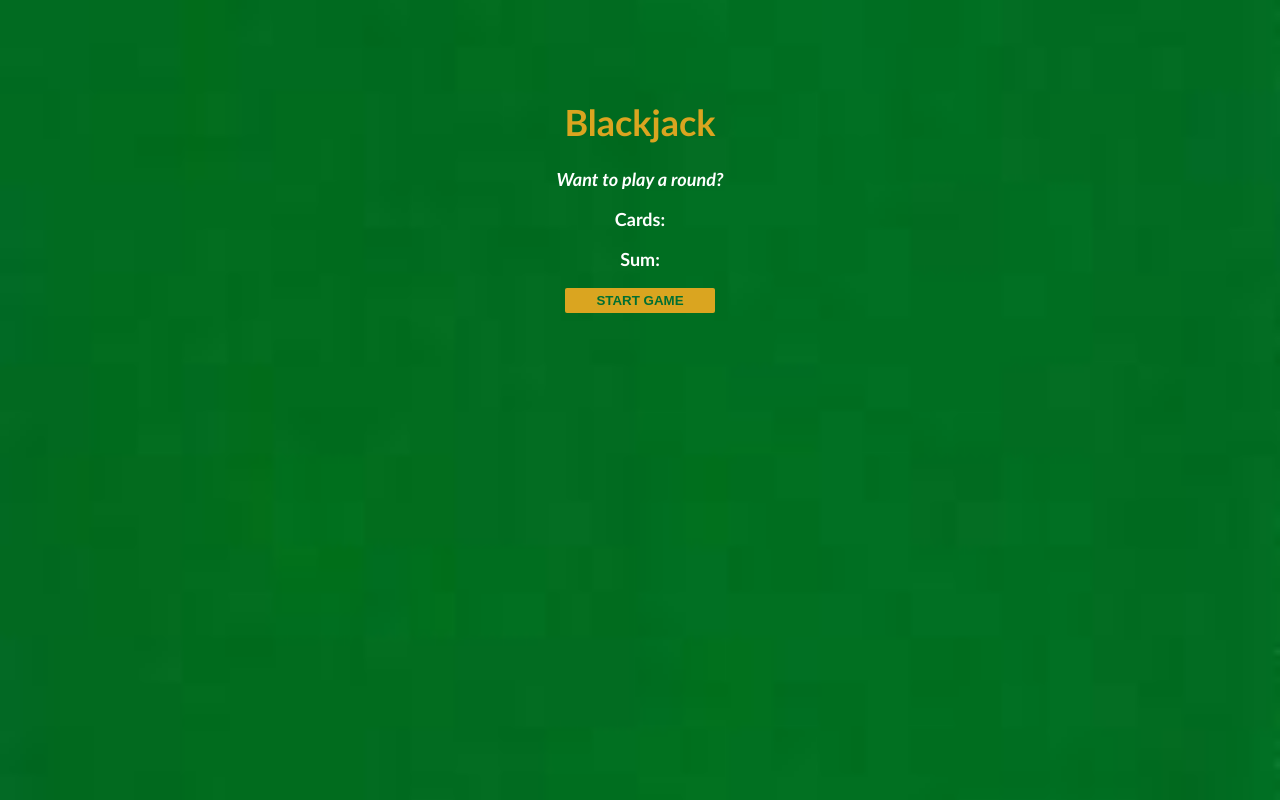
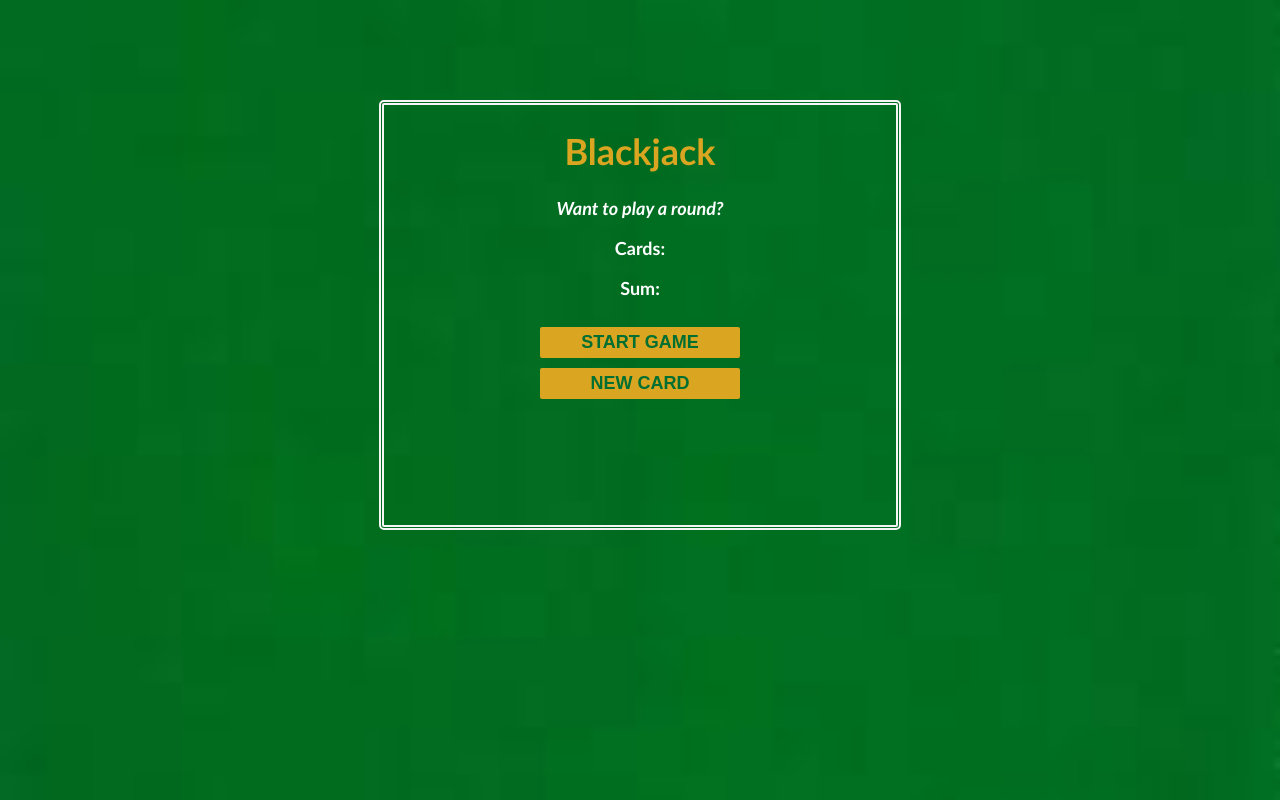
Before and after one commit to RhyshaKachari/BlackJackGame, a plain HTML site: page index.html in a window 1280 px wide. Drawn offline with Linux system fonts and the light colour scheme.

Commit message:
added the new card button

```diff
--- a/index.css
+++ b/index.css
@@ -14,6 +14,20 @@ h1 {
     color: goldenrod;
 }
 
+.box-container{
+ align-items: center;
+
+}
+
+.box{
+    border: 5px double whitesmoke;
+    width: 40%;
+    margin: 10px auto;
+    height: 60%;
+    border-radius: 5px;
+
+}
+
 #message-el {
     font-style: italic;
 }
@@ -21,11 +35,19 @@ h1 {
 
 button {
     color: #016f32;
-    width: 150px;
+    width: 200px;
     background: goldenrod;
     padding-top: 5px;
     padding-bottom: 5px;
     font-weight: bold;
     border: none;
     border-radius: 2px;
+    font-size: large;
+    margin-top: 10px;
+
 }
+
+
+button .newCard{
+margin-bottom: 50px;
+}
--- a/index.html
+++ b/index.html
@@ -3,11 +3,17 @@
         <link rel="stylesheet" href="index.css">
     </head>
     <body>
+    <div class="box-container">
+        <div class="box">
         <h1>Blackjack</h1>
         <p id="message-el">Want to play a round?</p>
-        <p>Cards:</p>
-        <p>Sum:</p>
+        <p id="cards-el">Cards:</p>
+        <p id="sum-el">Sum:</p>
         <button onclick="startGame()">START GAME</button>
+        <br>
+        <button  class="newCard" onclick="newCard()">NEW CARD</button>
+    </div>
+    </div>
         <script src="index.js"></script>
     </body>
 </html>
--- a/index.js
+++ b/index.js
@@ -7,8 +7,14 @@ let message = ""
 
 // 1. Store the message-el paragraph in a variable called messageEl
 let messageEl = document.getElementById("message-el")
+let sumEl = document.getElementById("sum-el")
 
-function startGame() {
+function startGame(){
+    renderGame()
+}
+
+function renderGame() {
+    sumEl.textContent = "Sum: "+sum
     if (sum <= 20) {
         message = "Do you want to draw a new card?"
     } else if (sum === 21) {
@@ -21,3 +27,9 @@ function startGame() {
     // 2. Display the message in the messageEl using messageEl.textContent
     messageEl.textContent = message
 }
+
+function newCard(){
+    let card = 16 ;
+    sum += card
+    renderGame()
+}
```
